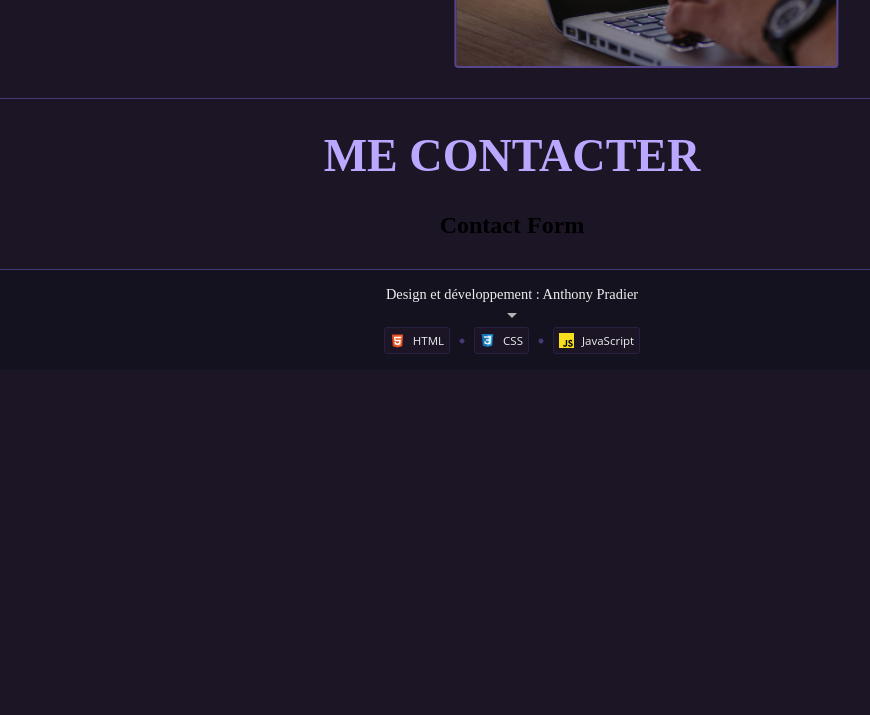
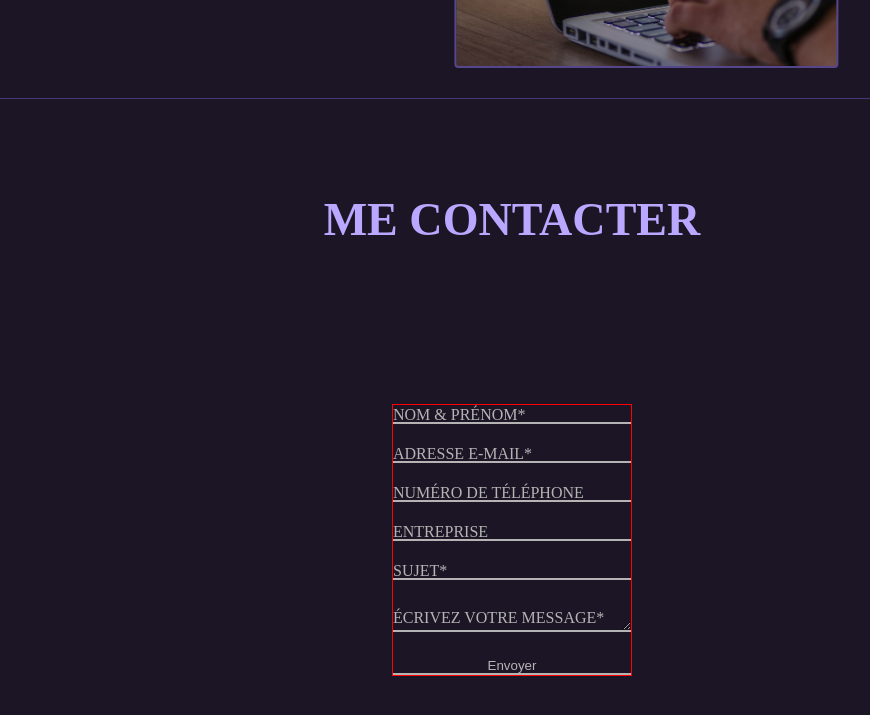
Before and after one commit to anthonypradier/anthony-pradier.fr, a plain HTML site: page index.html in a window 1280 px wide. Shown: the part 1759-2474 px from the top of the page, without its empty margins (168-1038 px from the left). Before the commit the page ends 2129 px from the top, so only its background shows below. Drawn offline with nearby package versions, Linux system fonts and the light colour scheme; a script that the page names is missing; a web font is replaced by a local one.

Commit message:
creation of the contact form - no style yet

```diff
--- a/index.html
+++ b/index.html
@@ -12,6 +12,14 @@
             type="text/javascript"
             src="https://cdn.jsdelivr.net/npm/@emailjs/browser@4/dist/email.min.js"
         ></script>
+        <script type="text/javascript" defer>
+            (function () {
+                emailjs.init({
+                    publicKey: "PlqPTtXjFQo2XXWkn",
+                });
+            })();
+        </script>
+        <script src="./resources/js/mail.js" defer></script>
         <script
             type="text/javascript"
             src="./resources/js/index.js"
@@ -130,7 +138,7 @@
                         </svg>
                     </a>
                 </div>
-                <div class="nav-item none" id="nav-contact">
+                <div class="nav-item" id="nav-contact">
                     <!-- Contact me -->
                     <a href="#contact">
                         <svg
@@ -503,7 +511,101 @@
             <div class="contact-container container">
                 <h1 class="title section-title">me contacter</h1>
 
-                <h2 class="form-title">Contact Form</h2>
+                <!---->
+                <div class="form-container borderr">
+                    <form
+                        action=""
+                        id="contact-form"
+                        class="flex-center flex-column"
+                    >
+                        <div class="form-item" data-placeholder="NOM & PRÉNOM*">
+                            <input
+                                type="text"
+                                name="name"
+                                id="user-name"
+                                placeholder=" "
+                                required
+                            />
+                        </div>
+
+                        <div
+                            class="form-item"
+                            data-placeholder="ADRESSE E-MAIL*"
+                        >
+                            <input
+                                type="email"
+                                name="email"
+                                id="user-email"
+                                placeholder=" "
+                            />
+                        </div>
+
+                        <div
+                            class="form-item"
+                            data-placeholder="NUMÉRO DE TÉLÉPHONE"
+                        >
+                            <input
+                                type="number"
+                                name="number"
+                                id="user_number"
+                                onKeyPress="if(this.value.length==10) return false;"
+                                placeholder=" "
+                            />
+                        </div>
+
+                        <div class="form-item" data-placeholder="ENTREPRISE">
+                            <input
+                                type="number"
+                                name="number"
+                                placeholder=" "
+                            />
+                        </div>
+
+                        <div class="form-item" data-placeholder="SUJET*">
+                            <input
+                                type="text"
+                                name="subject"
+                                id="subject"
+                                placeholder=" "
+                                required
+                            />
+                        </div>
+
+                        <div
+                            class="form-item"
+                            data-placeholder="ÉCRIVEZ VOTRE MESSAGE*"
+                        >
+                            <textarea
+                                name="message"
+                                id="message"
+                                placeholder=" "
+                                required
+                            ></textarea>
+                        </div>
+
+                        <!--
+                            <div class="form-item">
+                                <label for="cgu"
+                                    >J'accepte que les données entées soient
+                                    utilisées pour l'envoi d'un mail à des fins
+                                    personnelles<span class="form-require"
+                                        >*</span
+                                    ></label
+                                >
+                                <input
+                                    type="checkbox"
+                                    name="cgu"
+                                    id="cgu"
+                                    required
+                                />
+                            </div>
+                        -->
+
+                        <div class="form-item">
+                            <input type="submit" value="Envoyer" />
+                        </div>
+                    </form>
+                </div>
                 <div class="separator w90"></div>
             </div>
         </section>
--- a/resources/css/framework.css
+++ b/resources/css/framework.css
@@ -177,3 +177,7 @@
 .boxed-icon img {
     height: 15px;
 }
+
+.form-require {
+    color: var(--dark-title);
+}
--- a/resources/css/style.css
+++ b/resources/css/style.css
@@ -407,6 +407,53 @@ section {
     text-decoration: none;
 }
 
+/* CONTACT */
+
+.contact-container {
+    height: 100vh;
+}
+
+.form-container {
+    width: 20%;
+}
+
+.form-item {
+    position: relative;
+    width: 100%;
+}
+
+#contact-form {
+    gap: 20px;
+    font-family: Saira;
+    color: var(--dark-text);
+}
+
+.form-item::before {
+    content: attr(data-placeholder);
+    position:absolute;
+    left: 0;
+    top: 50%;
+    transform: translateY(-50%);
+    pointer-events: none;
+    color: var(--dark-social-icon);
+    font-family: Saira;
+}
+
+#contact-form input, #contact-form textarea {
+    width: 100%;
+    background-color: transparent;
+    border: none;
+    border-bottom: solid 2px var(--dark-social-icon);
+    color: var(--dark-social-icon);
+}
+
+#contact-form input::placeholder, #message::placeholder {
+    font-family: Saira;
+    color: var(--dark-social-icon);
+}
+
+/* FOOTER */
+
 .footer {
     background-color: var(--dark-secondary);
     position: static;
--- a/resources/js/index.js
+++ /dev/null
@@ -1,2 +0,0 @@
-// const initEmailJS = () => {
-// }
```
Also changed, not shown: resources/js/mail.js (added).
